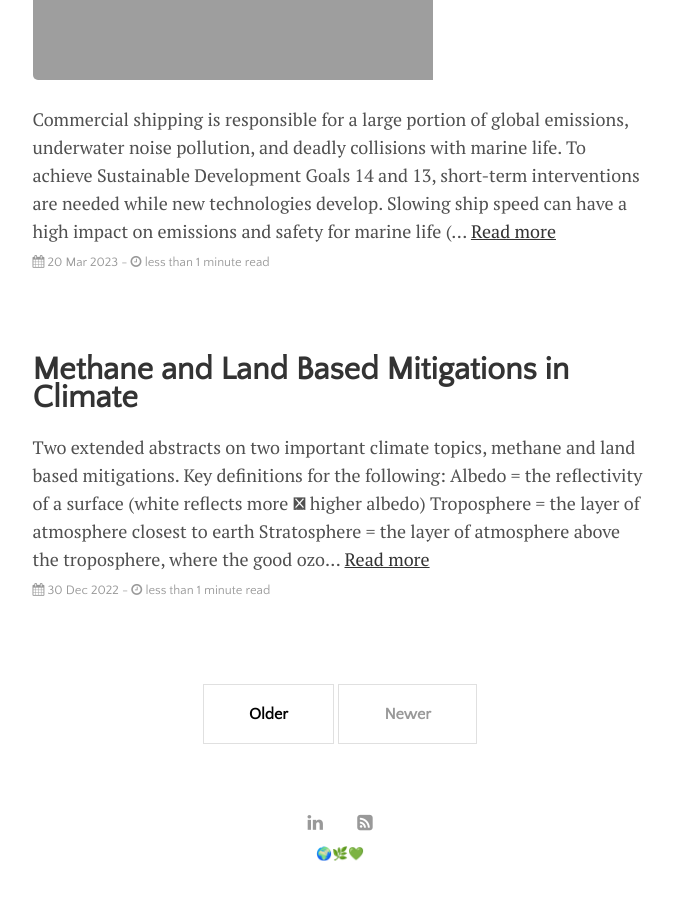
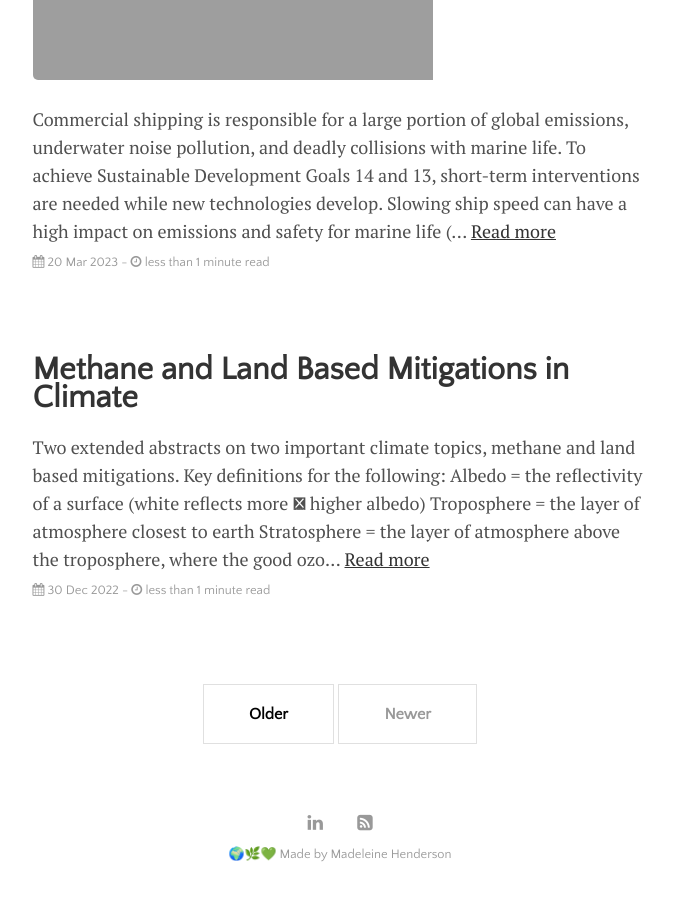
Before and after one commit to ml-henderson/ml-henderson.github.io, a Jekyll site: the page built from index.html, in a window 1280 px wide and 900 px high, scrolled down 1972 px. Shown: the whole window, without its empty margins (300-973 px from the left). Built offline with Jekyll 4.4.1, drawn with Linux system fonts in a browser that asks for light colours; the list of posts is cut into pages by our own code.

Commit message:
head and footer

```diff
--- a/_includes/footer.html
+++ b/_includes/footer.html
@@ -1,5 +1,5 @@
 <footer class="footer">
   {% include social-icons.html %}
-  <div class="footer-description"><a href="{{ site.github.url }}/"> {{ site.description }} </a></div>
+  <div class="footer-description"><a href="{{ site.github.url }}/"> {{ site.description }} Made by {{site.author}} </a></div>
   <!-- {{ site.title }} | -->
 </footer>
--- a/_includes/head.html
+++ b/_includes/head.html
@@ -1,7 +1,8 @@
 <head>
   <title>
     {% if page.title == "Home" %}
-      {{ site.title }} | {{ site.description }}
+      {{ site.title }}
+      <!-- | {{ site.description }} -->
     {% else %}
       {{ page.title }} | {{ site.title }}
     {% endif %}
```
